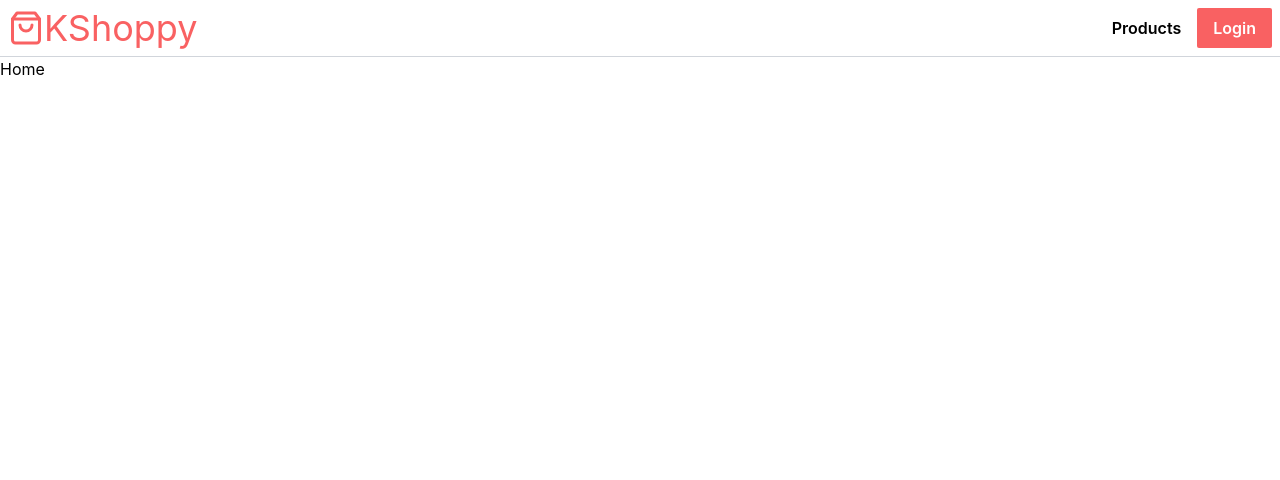
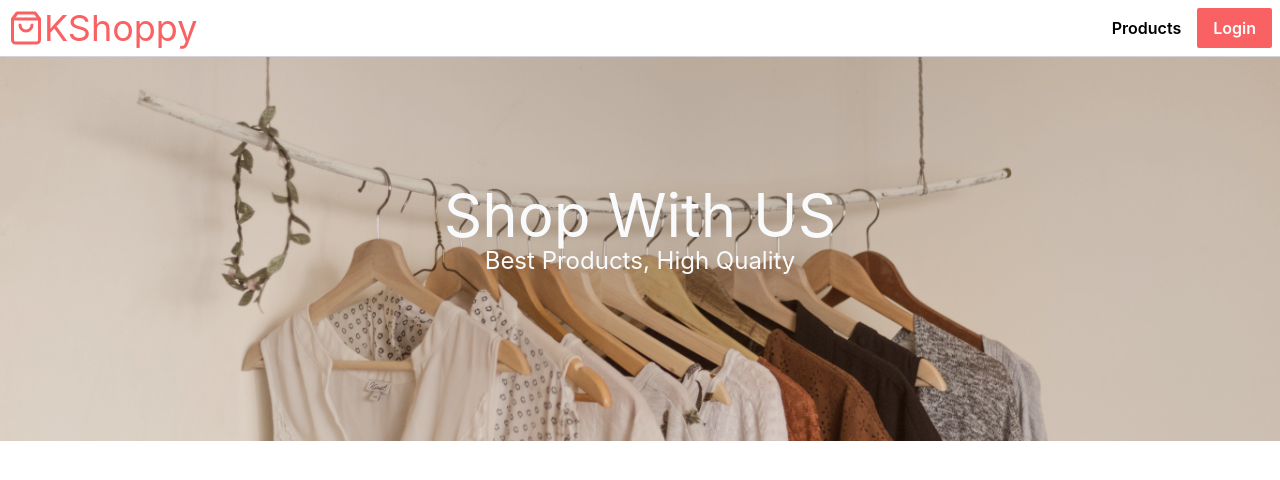
Before and after one commit to OpusK/kshoppy, a React (Create React App) app: page / in a window 1280 px wide. Shown: the top 480 px of the page. Built offline with nearby package versions, Linux system fonts and the light colour scheme; no server answers.

Commit message:
add banner & background image

```diff
--- /dev/null
+++ b/src/components/Banner.jsx
@@ -0,0 +1,13 @@
+import React from 'react';
+
+export default function Banner() {
+  return (
+    <section className='h-96 bg-yellow-900 relative'>
+      <div className='w-full h-full bg-cover bg-banner opacity-80' />
+      <div className='absolute w-full top-32 text-center text-gray-50 drop-shadow-2xl'>
+        <h2 className='text-6xl'>Shop With US</h2>
+        <p className='text-2xl'>Best Products, High Quality</p>
+      </div>
+    </section>
+  );
+}
--- a/src/pages/Home.jsx
+++ b/src/pages/Home.jsx
@@ -1,5 +1,10 @@
 import React from 'react';
+import Banner from '../components/Banner';
 
 export default function Home() {
-  return <div>Home</div>;
+  return (
+    <>
+      <Banner />
+    </>
+  );
 }
--- a/tailwind.config.js
+++ b/tailwind.config.js
@@ -6,6 +6,9 @@ module.exports = {
       colors: {
         brand: '#F96162',
       },
+      backgroundImage: {
+        banner: `url('../public/images/banner.jpg')`,
+      },
     },
   },
   plugins: [],
```
Also changed, not shown: public/images/banner.jpg (added).
